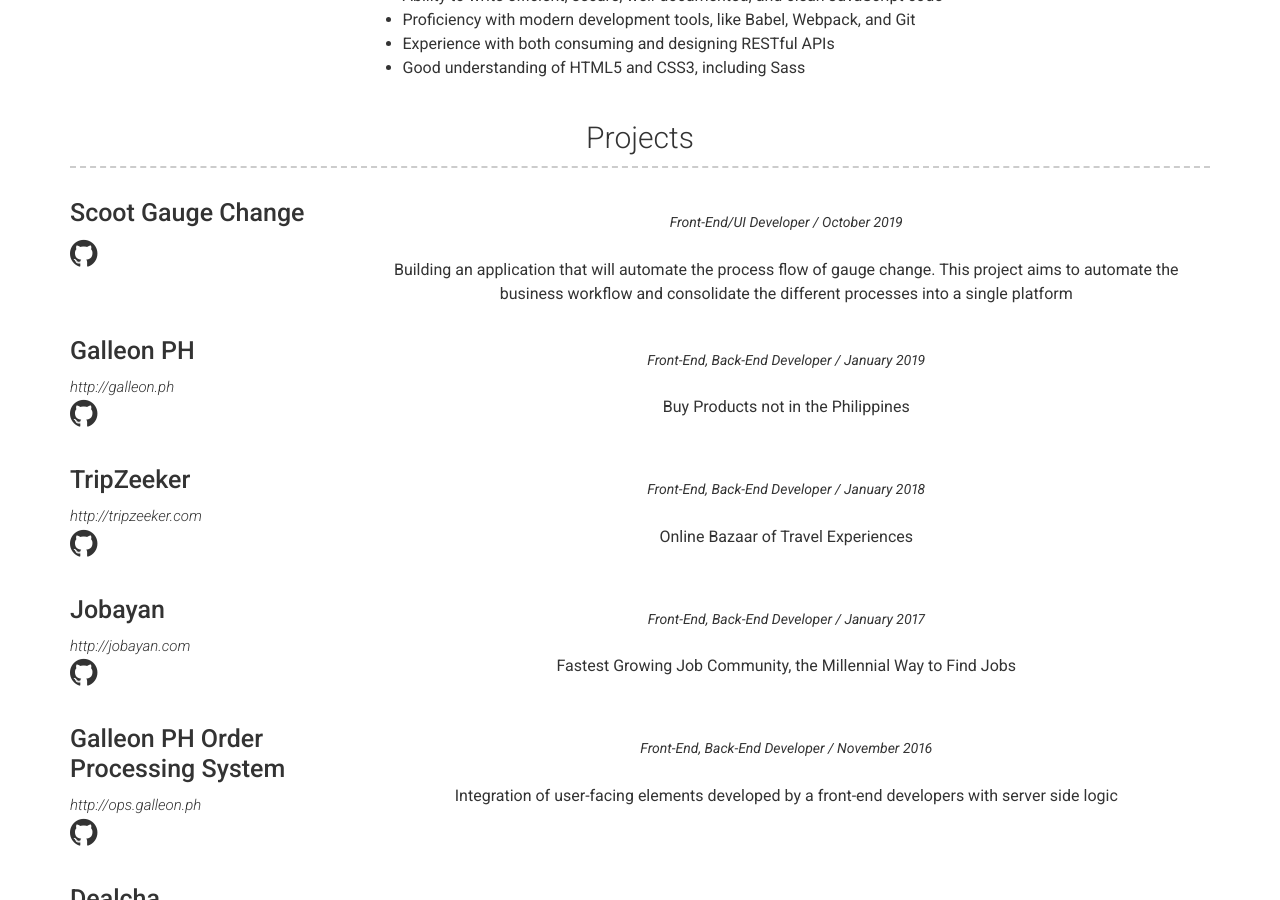
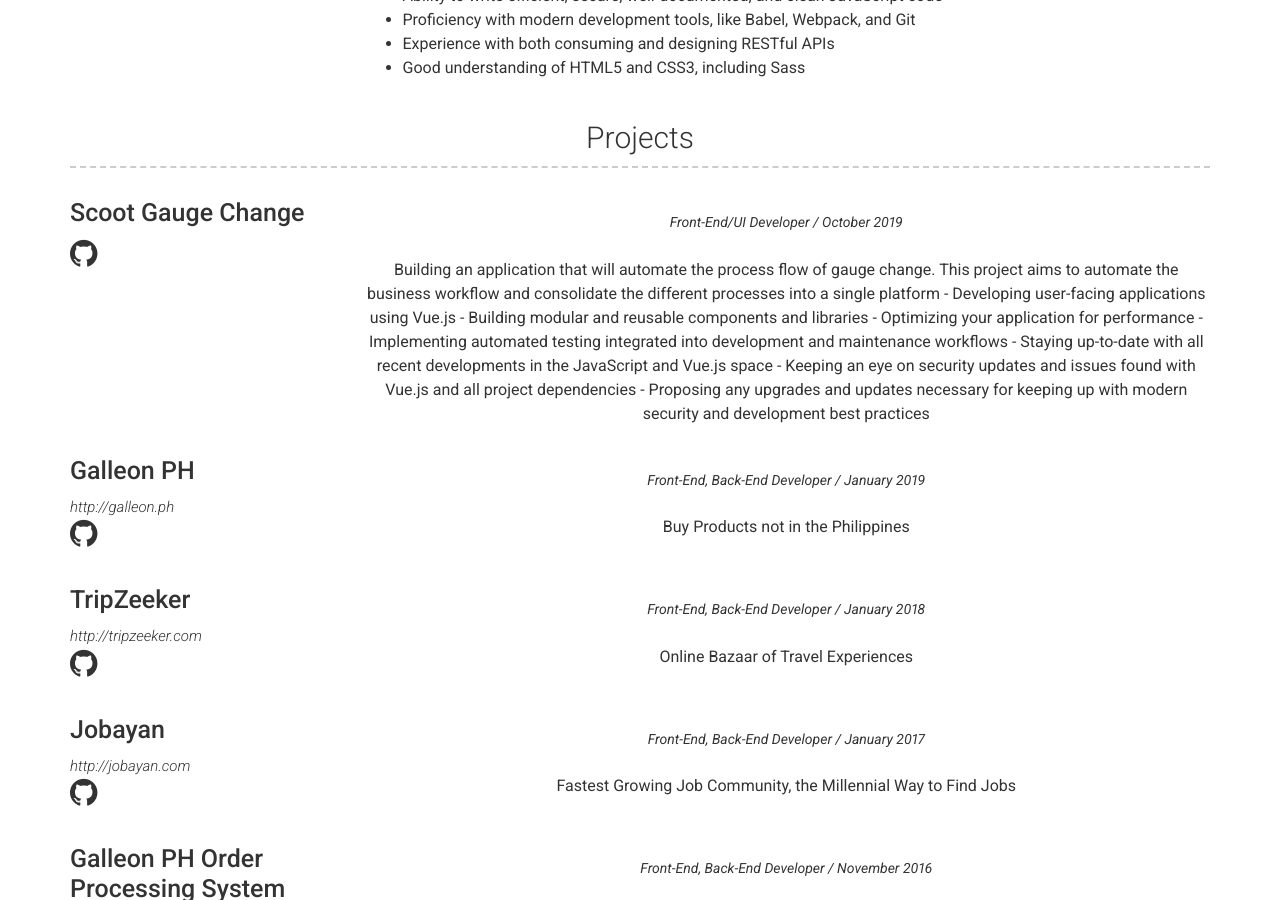
Before and after one commit to rujealfon/rujealfon.github.io, a Jekyll site: the page built from index.md, in a window 1280 px wide and 900 px high, scrolled down 597 px. Built offline with Jekyll 4.4.1, drawn with Linux system fonts in a browser that asks for light colours.

Commit message:
Update projects.yml

```diff
--- a/_data/projects.yml
+++ b/_data/projects.yml
@@ -4,6 +4,14 @@
     Front-End/UI Developer / October 2019
   description: | # this will include new lines to allow paragraphs
     Building an application that will automate the process flow of gauge change. This project aims to automate the business workflow and consolidate the different processes into a single platform
+
+    - Developing user-facing applications using Vue.js
+    - Building modular and reusable components and libraries
+    - Optimizing your application for performance
+    - Implementing automated testing integrated into development and maintenance workflows
+    - Staying up-to-date with all recent developments in the JavaScript and Vue.js space
+    - Keeping an eye on security updates and issues found with Vue.js and all project dependencies
+    - Proposing any upgrades and updates necessary for keeping up with modern security and development best practices
 
 - name: Galleon PH
   link: http://galleon.ph
```
